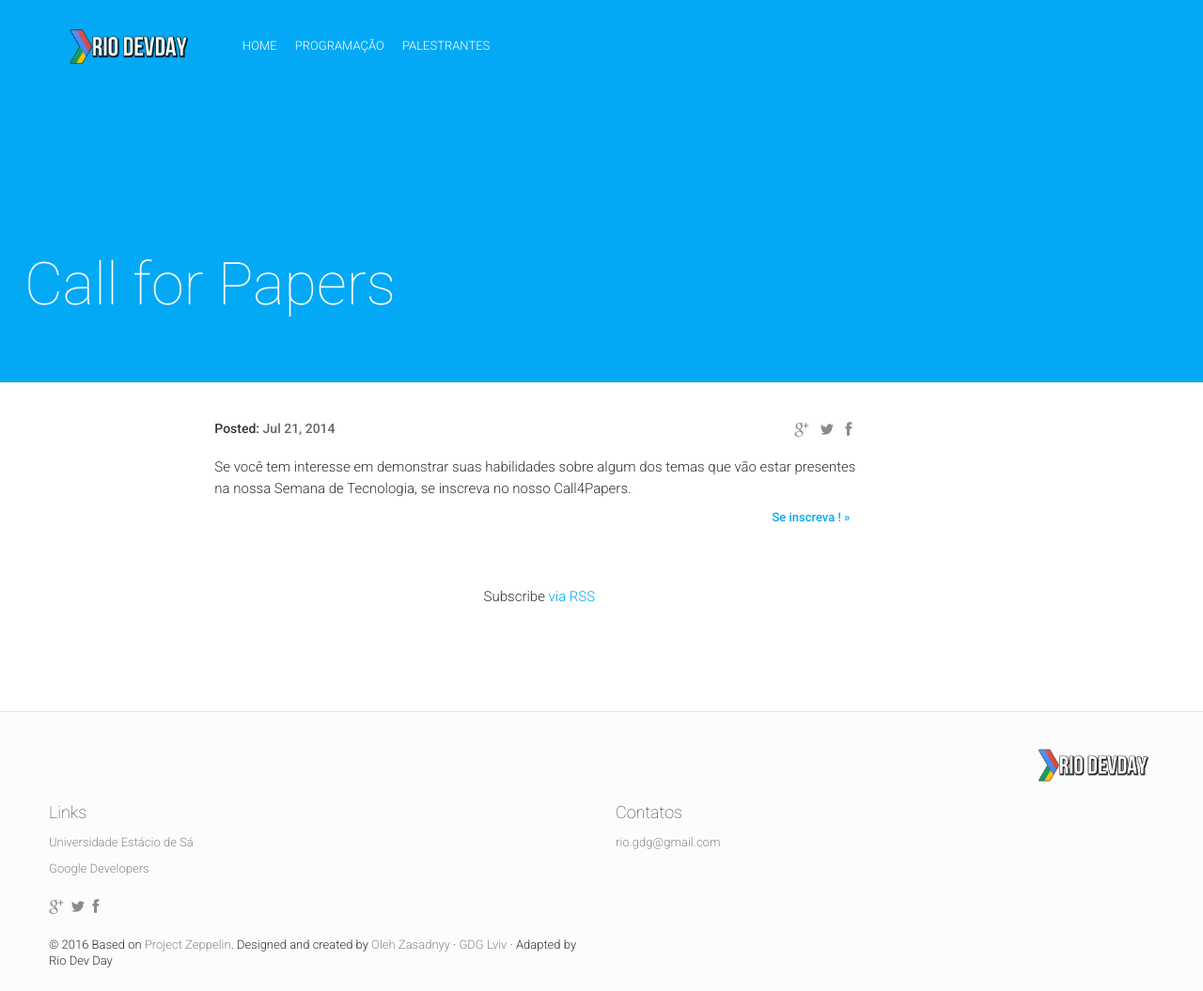
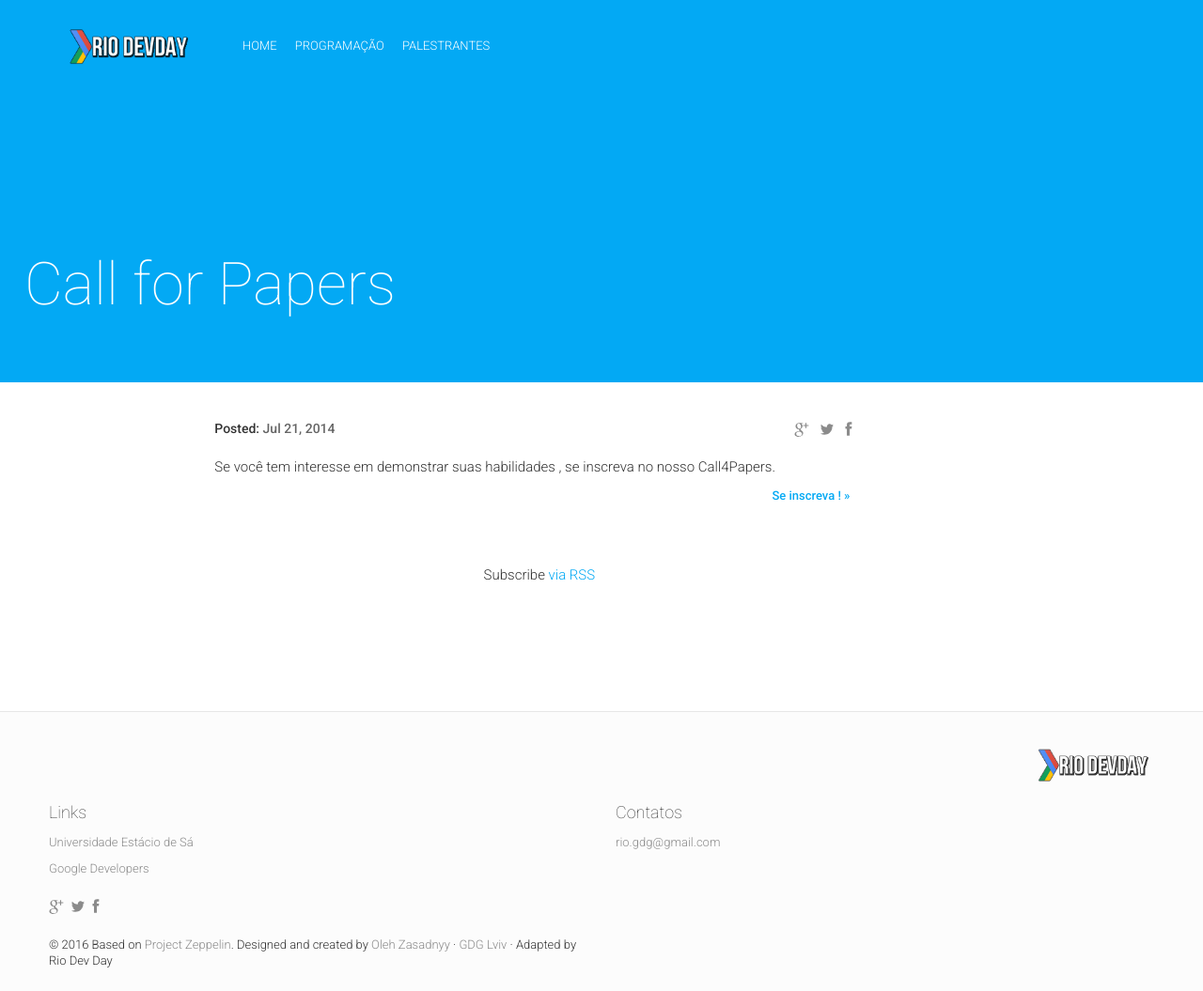
Before and after one commit to insideoutprojectbr/technowoman, a Jekyll site: the page built from _posts/2014-07-21-call-for-papers.markdown, in a window 1280 px wide and 1055 px high. Shown: the whole window at 94% size. Built offline with Jekyll 4.4.1, drawn with Linux system fonts in a browser that asks for light colours; nearby versions of some CDN libraries; comment, search, counter and statistics services are not loaded.

Commit message:
remove semana de tecnologia

```diff
--- a/_posts/2014-07-21-call-for-papers.markdown
+++ b/_posts/2014-07-21-call-for-papers.markdown
@@ -4,4 +4,4 @@ title:  "Call for Papers"
 date:   2014-07-21 09:00:00
 isStaticPost: false
 ---
-Se você tem interesse em demonstrar suas habilidades sobre algum dos temas que vão estar presentes na nossa Semana de Tecnologia, se inscreva no nosso Call4Papers.
+Se você tem interesse em demonstrar suas habilidades , se inscreva no nosso Call4Papers.
```
